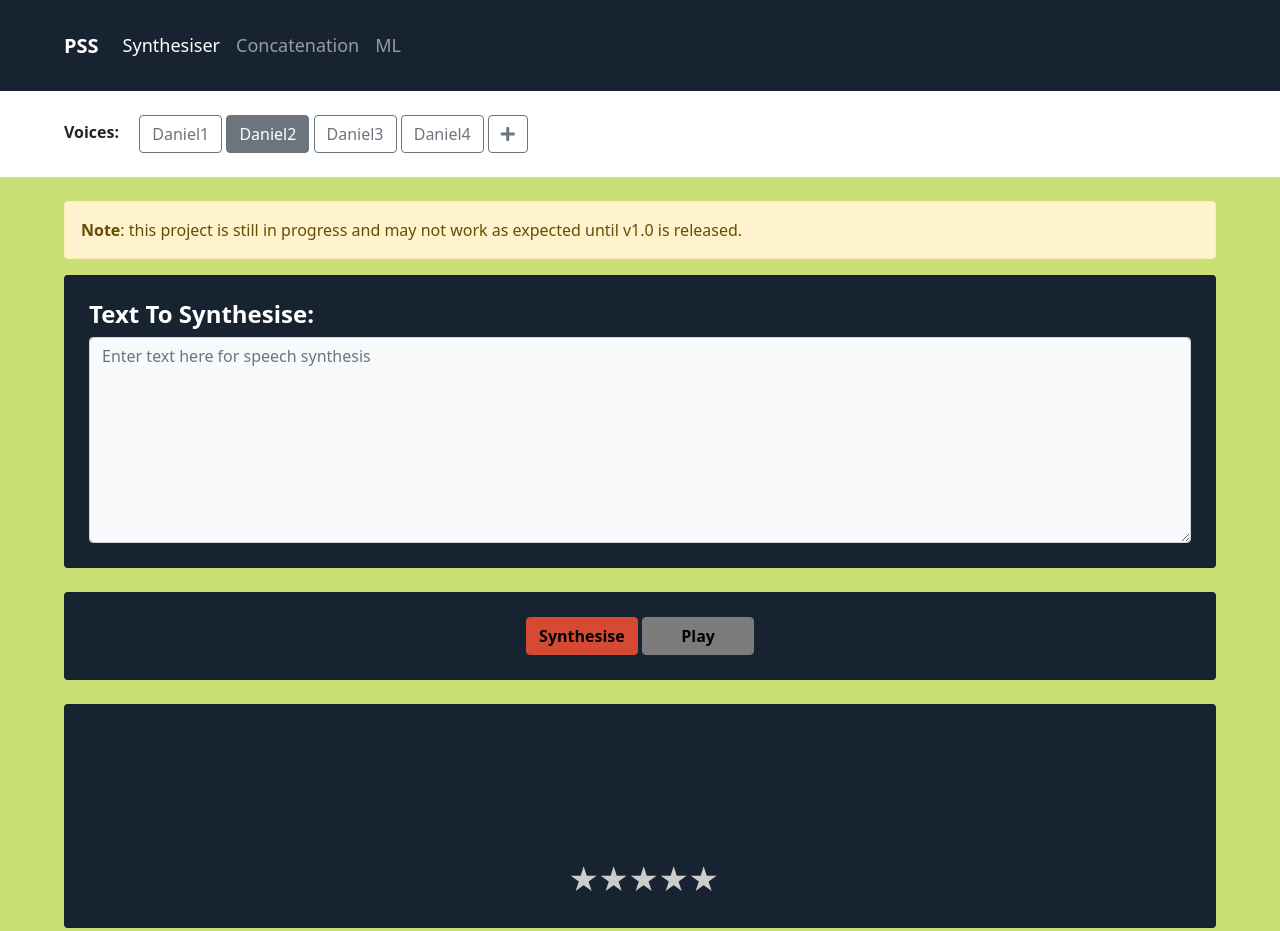
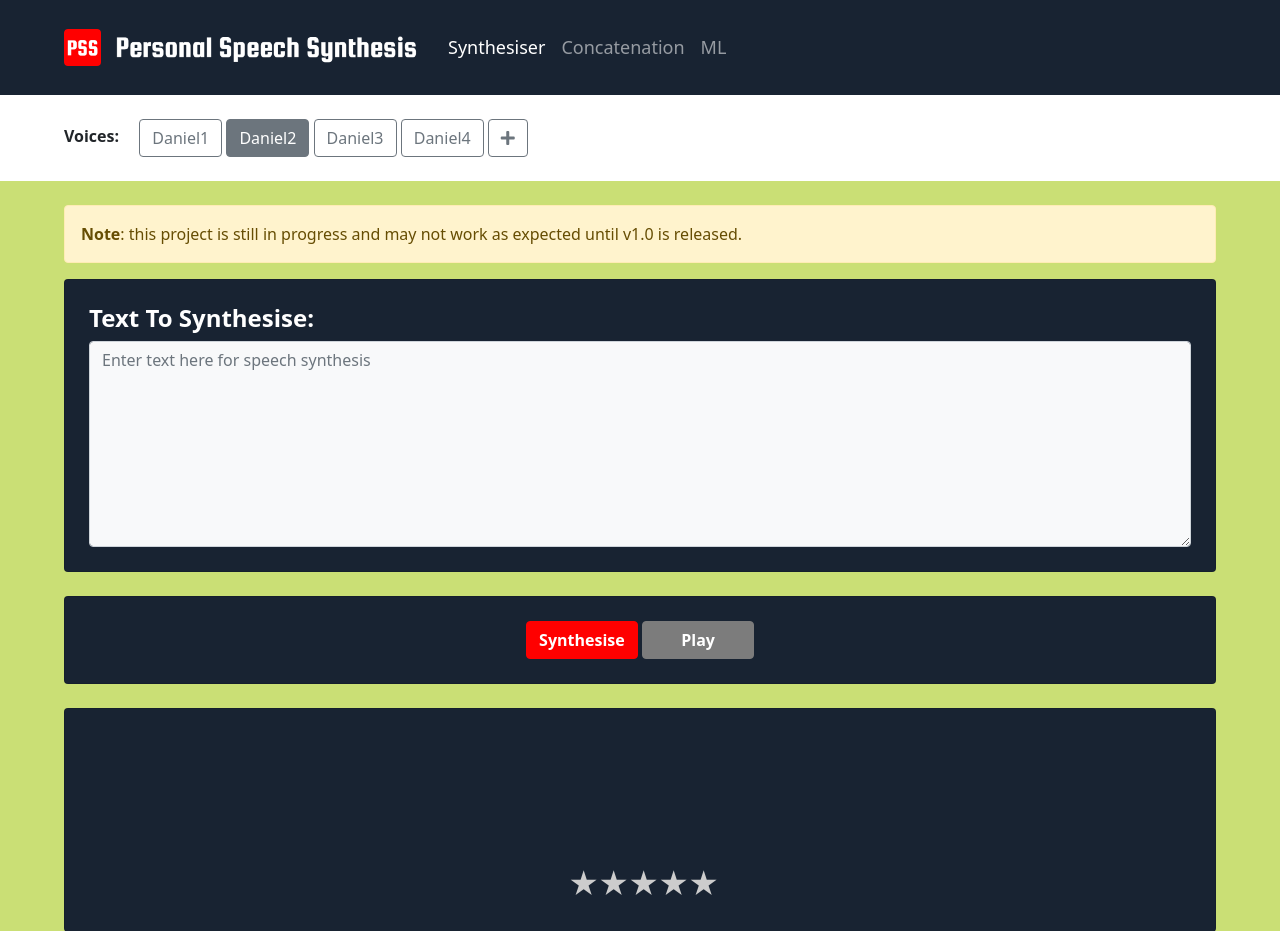
Before and after one commit to danielsamet/PSS, a Flask app: page /synthesiser in a window 1280 px wide. Shown: the top 931 px of the page. Run offline with Flask 2, Linux system fonts and the light colour scheme.

Commit message:
updated favicons and added a logo
Signed-off-by: Daniel <danielsamet98@gmail.com>

```diff
--- a/static/css/main.css
+++ b/static/css/main.css
@@ -1,3 +1,8 @@
+.nav-logo {
+    width: 18em;
+    height: 100%;
+}
+
 .container {
     max-width: 1200px;
 }
@@ -24,21 +29,19 @@
 }
 
 .btn-primary {
-    background: #d64933;
-    border-color: #d64933;
-    color: black;
+    background: #F00;
+    border-color: #F00;
 }
 
 .btn-primary:hover {
-    background: #d64933;
-    border-color: #d64933;
+    background: #F00;
+    border-color: #F00;
     opacity: 0.9;
 }
 
 .btn-success {
     background: #7c7c7c;
     border-color: #7c7c7c;
-    color: black;
 }
 
 .btn-success:hover {
--- a/templates/base.html
+++ b/templates/base.html
@@ -29,7 +29,9 @@
 
 <nav class="navbar navbar-expand-lg navbar-dark bg-second flex-grow-0 p-4">
     <div class="container px-4">
-        <a class="navbar-brand fw-bold" href="{{ url_for("index") }}">PSS</a>
+        <a class="navbar-brand fw-bold" href="{{ url_for("index") }}">
+            <img src="{{ url_for("static", filename="media/logo.png") }}" alt="PSS" class="nav-logo">
+        </a>
         <button class="navbar-toggler" type="button" data-bs-toggle="collapse"
                 data-bs-target="#navbarSupportedContent"
                 aria-controls="navbarSupportedContent" aria-expanded="false" aria-label="Toggle navigation">
```
Also changed, not shown: static/favicon/android-chrome-192x192.png, static/favicon/android-chrome-512x512.png, static/favicon/apple-touch-icon.png, static/favicon/favicon-16x16.png, static/favicon/favicon-32x32.png, static/favicon/favicon.ico, static/media/logo.png (added).
